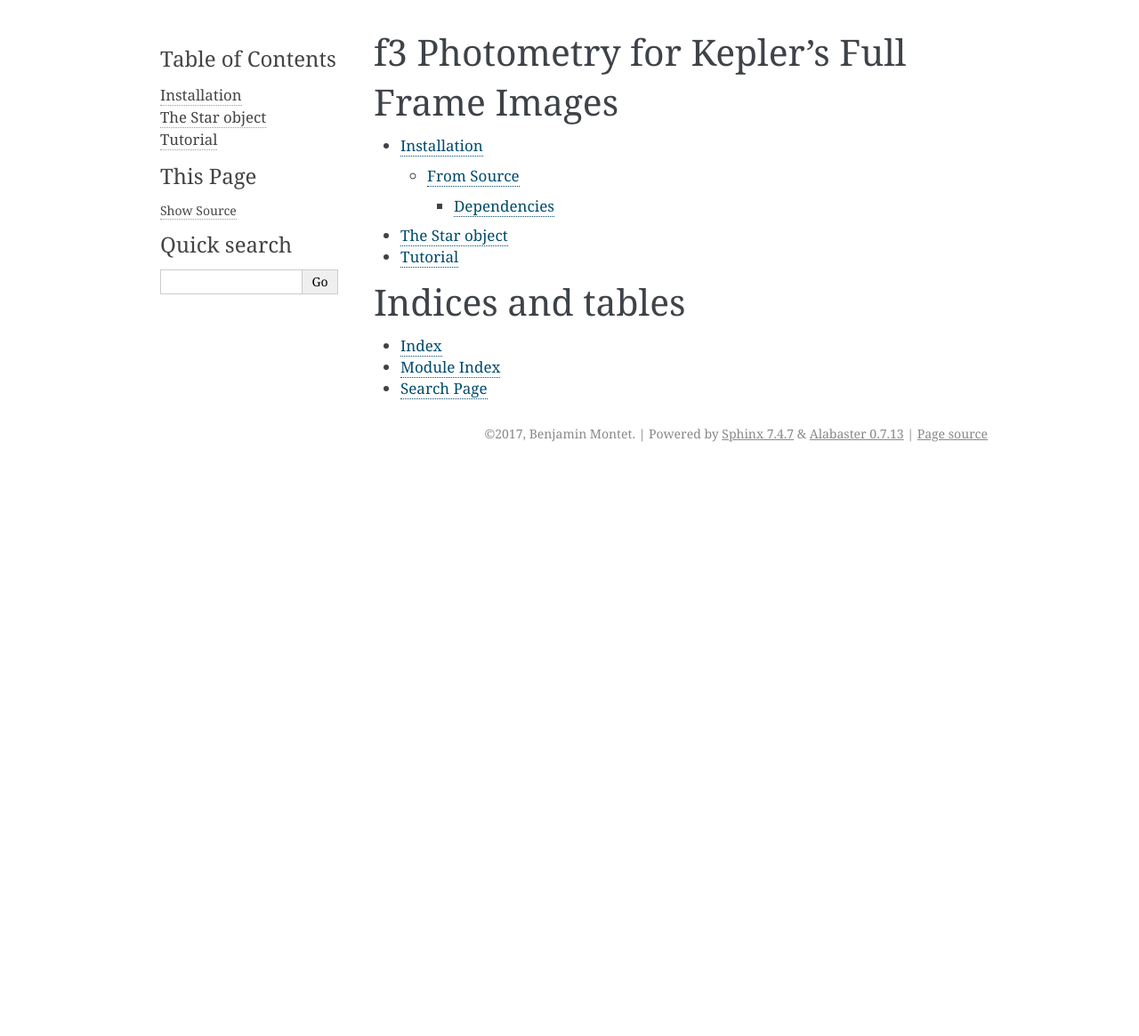
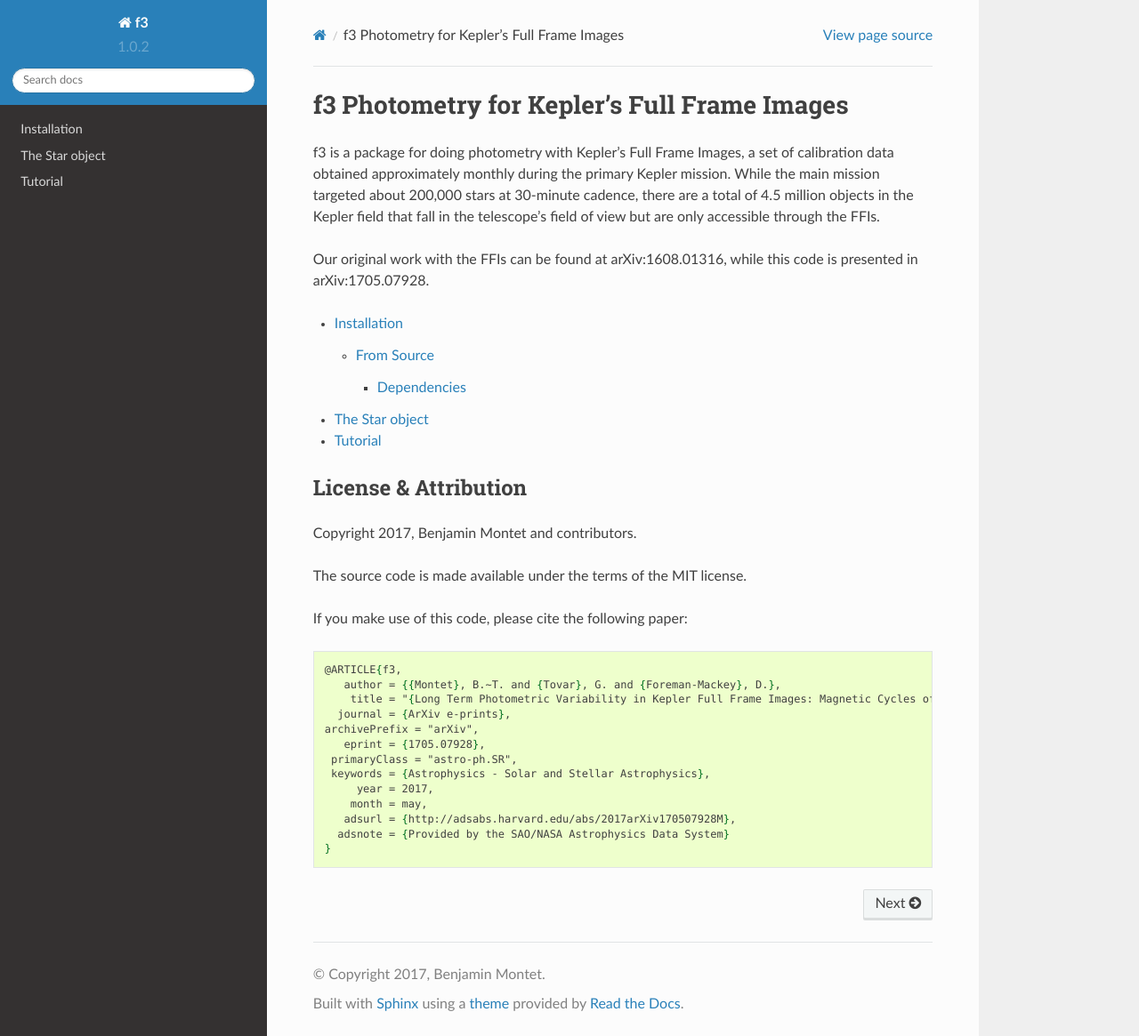
Before and after one commit to benmontet/f3, a Sphinx documentation site: the page built from docs/index.rst, in a window 1280 px wide and 1165 px high. Shown: the whole window at 89% size. Built offline with Sphinx 7.4.7 and the Read the Docs theme 2.0.0, drawn with Linux system fonts in a browser that asks for light colours.

Commit message:
updating theme, index page in docs

```diff
--- a/docs/conf.py
+++ b/docs/conf.py
@@ -170,3 +170,10 @@ texinfo_documents = [
      author, 'f3', 'One line description of project.',
      'Miscellaneous'),
 ]
+
+
+import sphinx_rtd_theme
+
+html_theme = "sphinx_rtd_theme"
+
+html_theme_path = [sphinx_rtd_theme.get_html_theme_path()]
--- a/docs/index.rst
+++ b/docs/index.rst
@@ -1,10 +1,13 @@
-.. f3 documentation master file, created by
-   sphinx-quickstart on Mon Jun  5 11:36:19 2017.
-   You can adapt this file completely to your liking, but it should at least
-   contain the root `toctree` directive.
-
 f3 Photometry for Kepler’s Full Frame Images
 ============================================
+
+f3 is a package for doing photometry with Kepler's Full Frame Images, a set of calibration data
+obtained approximately monthly during the primary Kepler mission. While the main mission targeted
+about 200,000 stars at 30-minute cadence, there are a total of 4.5 million objects in the Kepler
+field that fall in the telescope's field of view but are only accessible through the FFIs.
+
+Our original work with the FFIs can be found at arXiv:1608.01316, while this code is presented
+in arXiv:1705.07928.
 
 .. toctree::
    :maxdepth: 7
@@ -15,9 +18,28 @@ f3 Photometry for Kepler’s Full Frame Images
 
 
 
-Indices and tables
-==================
+License & Attribution
+---------------------
 
-* :ref:`genindex`
-* :ref:`modindex`
-* :ref:`search`
+Copyright 2017, Benjamin Montet and contributors.
+
+The source code is made available under the terms of the MIT license.
+
+If you make use of this code, please cite the following paper:
+
+.. code-block:: tex
+
+
+    @ARTICLE{f3,
+       author = {{Montet}, B.~T. and {Tovar}, G. and {Foreman-Mackey}, D.},
+        title = "{Long Term Photometric Variability in Kepler Full Frame Images: Magnetic Cycles of Sun-Like Stars}",
+      journal = {ArXiv e-prints},
+    archivePrefix = "arXiv",
+       eprint = {1705.07928},
+     primaryClass = "astro-ph.SR",
+     keywords = {Astrophysics - Solar and Stellar Astrophysics},
+         year = 2017,
+        month = may,
+       adsurl = {http://adsabs.harvard.edu/abs/2017arXiv170507928M},
+      adsnote = {Provided by the SAO/NASA Astrophysics Data System}
+    }
```
